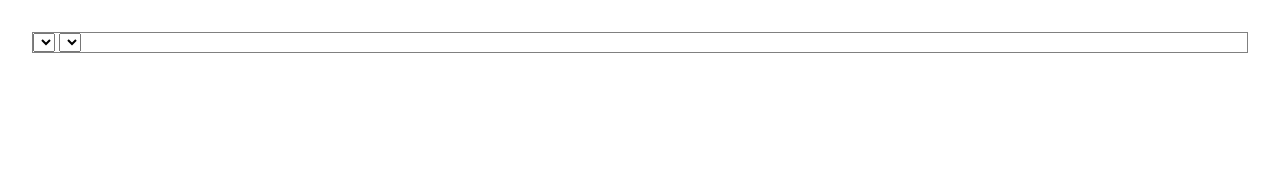
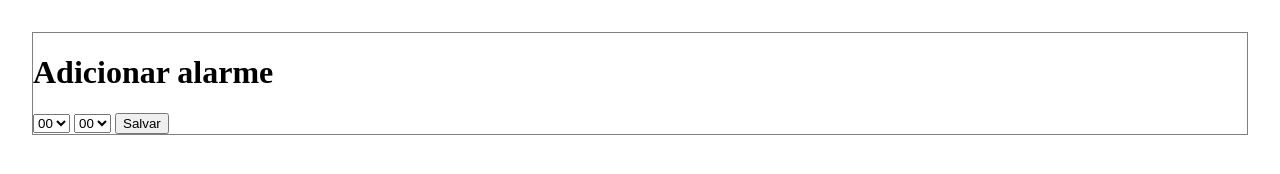
Before and after one commit to henriquescarv/pontu, a browser extension: page index.html in a window 1280 px wide. Drawn offline with Linux system fonts and the light colour scheme.

Commit message:
add script

```diff
--- a/index.html
+++ b/index.html
@@ -8,11 +8,10 @@
 </head>
 <style src="style.css"></style>
 <body>
-  <select name="hora" id="hora">
-  </select>
-
-  <select name="minuto" id="minuto">
-  </select>
+  <h1>Adicionar alarme</h1>
+  <select name="hour" id="hour"></select>
+  <select name="minute" id="minute"></select>
+  <button id="setAlarm" onclick="setAlarm()">Salvar</button>
 
   <script src="script.js"></script>
 </body>
--- a/script.js
+++ b/script.js
@@ -2,18 +2,42 @@ function mountOptionText(value) {
   return value < 10 ? "0" + value : value;
 }
 
-var hourSelect = document.getElementById("hora");
-Object.keys(10).forEach(function (index) {
+var hourElement = document.getElementById("hour");
+for (var index = 0; index < 24; index++) {
   var option = document.createElement("option");
   option.text = mountOptionText(index);
   option.value = index;
-  hourSelect.appendChild(option);
-});
+  hourElement.appendChild(option);
+}
 
-var minuteSelect = document.getElementById("minuto");
-Object.keys(10).forEach(function (index) {
+var minuteElement = document.getElementById("minute");
+for (var index = 0; index < 60; index++) {
   var option = document.createElement("option");
   option.text = mountOptionText(index);
   option.value = index;
-  minuteSelect.appendChild(option);
-});
+  minuteElement.appendChild(option);
+}
+
+let alarmTime, isAlarmSet, ringTone = new Audio("https://www.soundjay.com/button/beep-07.wav");
+
+console.log(alarmTime)
+
+let hours = null;
+let minutes = null;
+
+var date = new Date();
+var currentHours = date.getHours();
+var currentMinutes = date.getMinutes();
+
+if (alarmTime === `${hours}:${minutes}`) {
+  ringTone.play();
+  ringTone.loop = true;
+}
+
+function setAlarm() {
+  hours = document.getElementById("hour").value;
+  minutes = document.getElementById("minute").value;
+
+  alarmTime = `${hours}:${minutes}`;
+  isAlarmSet = true;
+}
```
